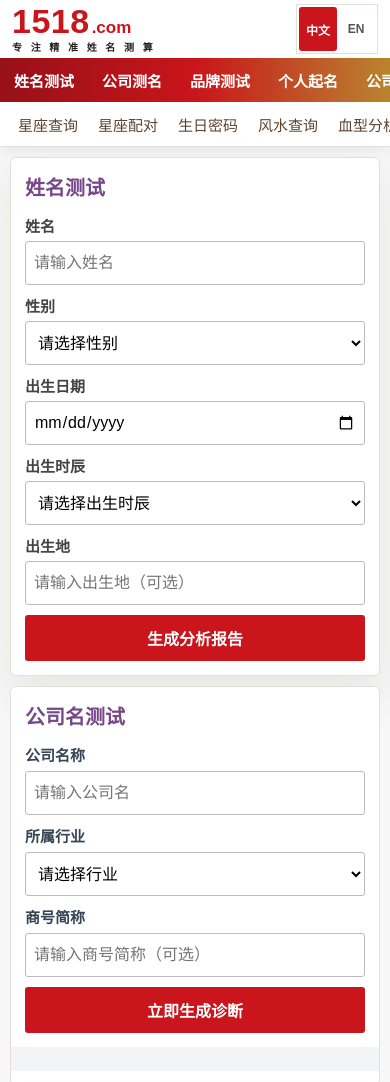
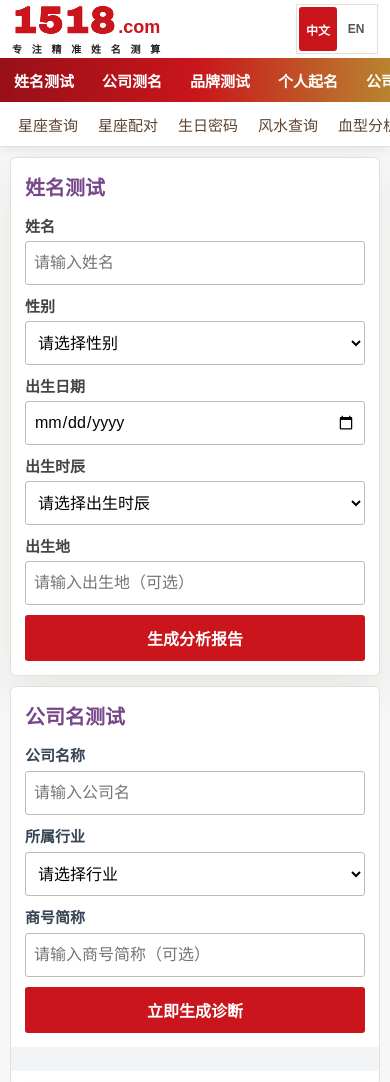
Before and after one commit to sinofate/1518-website, a plain HTML site: page index.html in a window 390 px wide. Shown: the top 1082 px of the page. Drawn offline with Linux system fonts and the light colour scheme.

Commit message:
Strengthen logo weight and tagline width

```diff
--- a/assets/styles.css
+++ b/assets/styles.css
@@ -81,46 +81,54 @@ a {
 }
 
 .brand-logo {
+  --brand-logo-width: 212.6px;
   display: flex;
   flex-direction: column;
   align-items: flex-start;
   justify-content: center;
-  min-width: 190px;
-  min-height: 64px;
+  min-width: var(--brand-logo-width);
+  min-height: 70px;
   color: var(--red);
 }
 
 .brand-domain {
   display: flex;
   align-items: baseline;
-  width: 190px;
+  width: var(--brand-logo-width);
   line-height: .95;
   letter-spacing: 0;
 }
 
 .brand-domain strong {
-  font-size: 48px;
+  font-family: "Arial Black", Impact, Arial, "Microsoft YaHei", sans-serif;
+  font-size: 54px;
   font-weight: 900;
-  letter-spacing: 1px;
+  letter-spacing: 1.2px;
+  -webkit-text-stroke: .8px var(--red);
+  paint-order: stroke fill;
+  text-shadow:
+    .45px 0 0 var(--red),
+    0 .45px 0 var(--red),
+    -.45px 0 0 var(--red),
+    0 -.45px 0 var(--red);
 }
 
 .brand-domain span {
   margin-left: 3px;
-  font-size: 25px;
+  font-size: 26px;
   font-weight: 800;
   color: var(--red);
 }
 
 .brand-tagline {
-  display: block;
-  width: 190px;
+  display: flex;
+  justify-content: space-between;
+  width: var(--brand-logo-width);
   margin-top: 6px;
   font-size: 13px;
   font-weight: 700;
-  letter-spacing: 2.4px;
+  letter-spacing: 0;
   line-height: 1.1;
-  text-align: justify;
-  text-align-last: justify;
   color: var(--ink);
 }
 
@@ -1719,31 +1727,31 @@ h2 {
   }
 
   .brand-logo {
-    min-width: 142px;
-    min-height: 50px;
-  }
-
-  .brand-domain {
-    width: 142px;
+    --brand-logo-width: 148.2px;
+    min-height: 54px;
   }
 
   .brand-domain strong {
-    font-size: 34px;
+    font-size: 38px;
     font-weight: 900;
-    letter-spacing: .5px;
+    letter-spacing: .7px;
+    -webkit-text-stroke-width: .65px;
+    text-shadow:
+      .35px 0 0 var(--red),
+      0 .35px 0 var(--red),
+      -.35px 0 0 var(--red),
+      0 -.35px 0 var(--red);
   }
 
   .brand-domain span {
     margin-left: 2px;
-    font-size: 17px;
+    font-size: 18px;
     font-weight: 800;
   }
 
   .brand-tagline {
-    width: 142px;
     margin-top: 4px;
     font-size: 10px;
-    letter-spacing: 1.3px;
   }
 
   .mobile-link {
--- a/index.html
+++ b/index.html
@@ -39,7 +39,7 @@
         "knowsAbout": ["易经", "传统文化命名", "易经数理"]
       }
     }</script>
-    <link rel="stylesheet" href="./assets/styles.css?v=logo-size-20260602">
+    <link rel="stylesheet" href="./assets/styles.css?v=logo-weight-20260602">
   </head>
   <body>
     <header class="site-header">
@@ -47,7 +47,7 @@
         <a class="brand" href="./index.html" aria-label="1518 起名网首页">
           <span class="brand-logo" aria-hidden="true">
             <span class="brand-domain"><strong>1518</strong><span>.com</span></span>
-            <span class="brand-tagline">专注精准姓名测算</span>
+            <span class="brand-tagline"><span>专</span><span>注</span><span>精</span><span>准</span><span>姓</span><span>名</span><span>测</span><span>算</span></span>
           </span>
         </a>
         <div class="topbar-actions">
```
